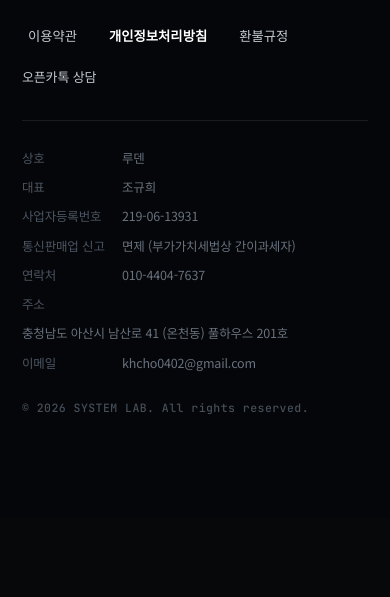
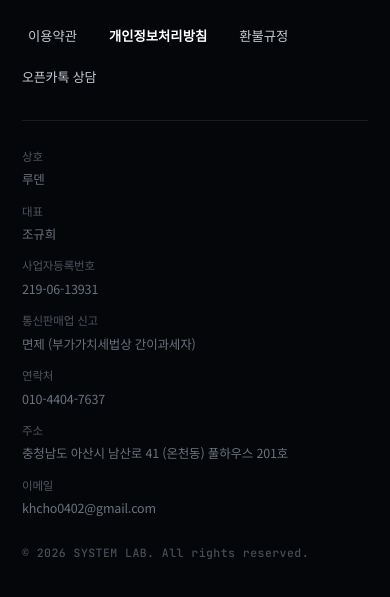
Before and after one commit to khcho0402-sys/system-lab, a plain HTML site: page index.html in a window 390 px wide. Shown: the part 6906-7503 px from the top of the page. Before the commit the page ends 7424 px from the top, so only its background shows below. Drawn offline with Linux system fonts and the light colour scheme; a web font is replaced by a local one.

Commit message:
Mobile footer label layout, consent modal wording

```diff
--- a/index.html
+++ b/index.html
@@ -345,7 +345,11 @@ footer{border-top:1px solid var(--line);background:#050609;padding:clamp(40px,6v
 .f-biz .k{color:#4C5561;min-width:92px;display:inline-block;flex:0 0 auto}
 .f-biz a:hover{color:var(--fg-dim)}
 .f-copy{margin-top:26px;font-size:11.5px;color:#454E59;font-family:var(--mono);letter-spacing:.04em}
-@media(max-width:760px){.f-biz{grid-template-columns:1fr}}
+@media(max-width:760px){
+  .f-biz{grid-template-columns:1fr;gap:12px 20px}
+  .f-biz div{display:block}
+  .f-biz .k{display:block;min-width:0;margin-bottom:2px;font-size:11.5px;color:#4C5561}
+}
 
 /* sticky mobile cta */
 .mobile-bar{
@@ -833,7 +837,7 @@ footer{border-top:1px solid var(--line);background:#050609;padding:clamp(40px,6v
     <div class="legal">
       <p>디지털 창작물(전자책·강의)은 <b>자료 발송 및 열람이 시작된 이후 청약철회(환불)가 제한</b>됩니다.</p>
       <p>아래 항목에 동의해 주셔야 신청이 진행됩니다.</p>
-      <p style="color:#FFD485;font-weight:700;margin-top:14px">☑ [필수] 자료 발송 및 열람 개시 이후 청약철회 제한에 동의합니다</p>
+      <p style="color:#FFD485;font-weight:700;margin-top:14px">[필수] 자료 발송 및 열람 개시 이후 청약철회 제한에 동의합니다</p>
     </div>
     <div class="modal-actions">
       <button class="btn btn-ghost" data-close>닫기</button>
```
